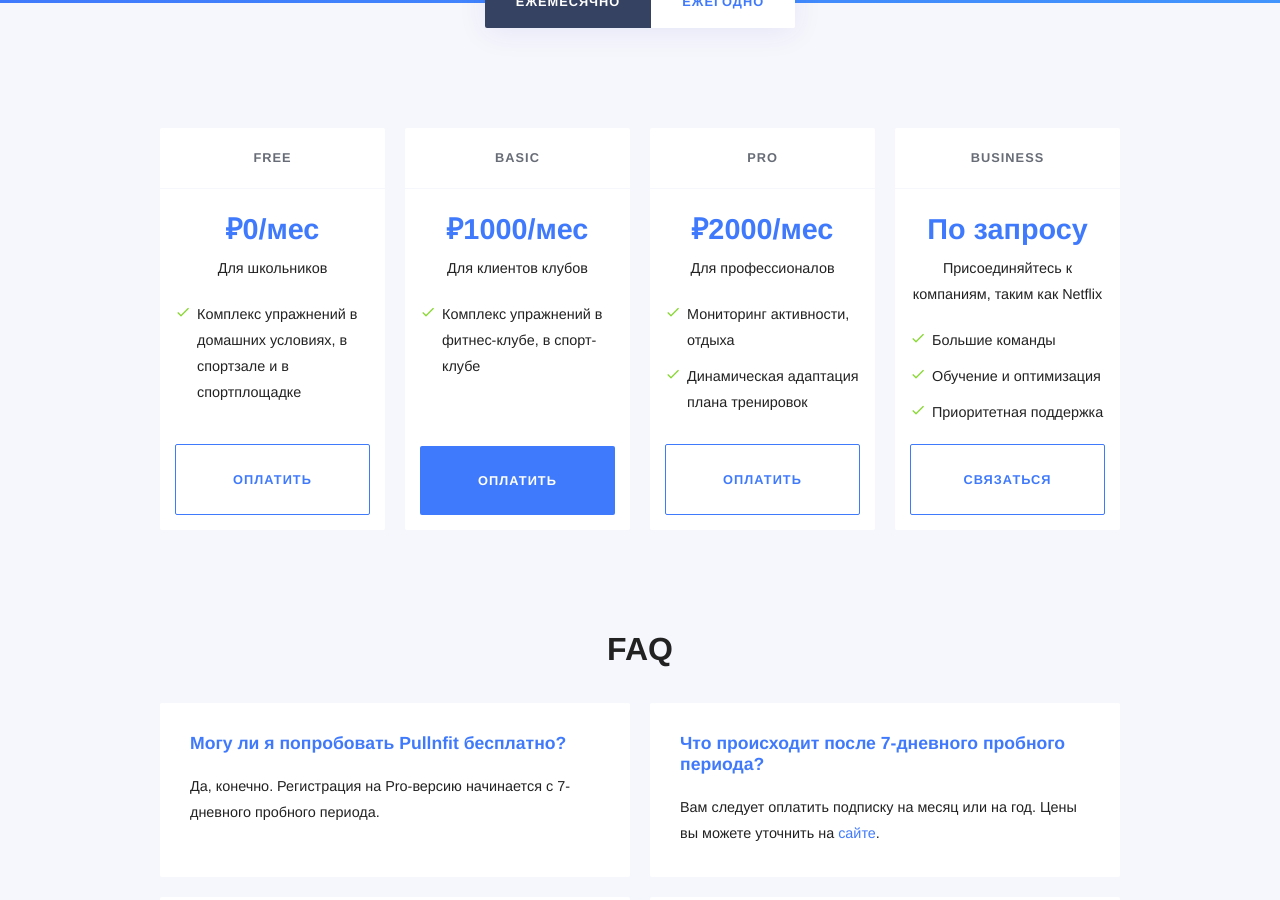
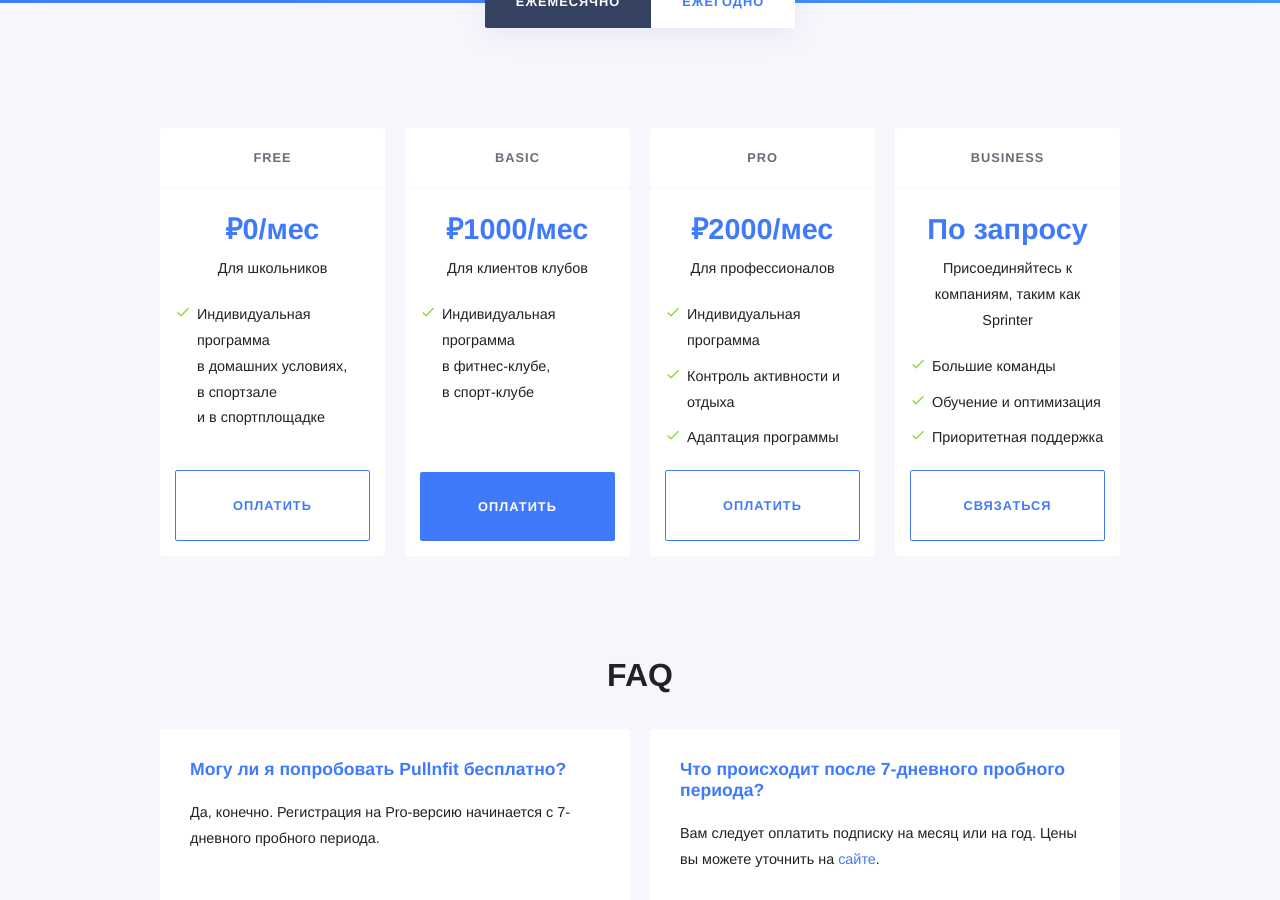
Before and after one commit to RakhimyanTim/adroholic.github.io, a Jekyll site: the page built from pages/pricing.html, in a window 1280 px wide and 900 px high, scrolled down 362 px. Built offline with Jekyll 4.4.1, drawn with Linux system fonts in a browser that asks for light colours; some web fonts are replaced.

Commit message:
Update plans.yml

```diff
--- a/_data/plans.yml
+++ b/_data/plans.yml
@@ -2,22 +2,23 @@
   price: 0
   sub: Для школьников
   features:
-    - Комплекс упражнений в домашних условиях, в спортзале и в спортплощадке
+    - Индивидуальная программа <br>в домашних условиях, <br>в спортзале <br>и в спортплощадке
 - name: Basic
   price: 1000
   sub: Для клиентов клубов
   highlight: true
   features:
-    - Комплекс упражнений в фитнес-клубе, в спорт-клубе
+    - Индивидуальная программа <br>в фитнес-клубе, <br>в спорт-клубе
 - name: Pro
   price: 2000
   sub: Для профессионалов
   features:
-    - Мониторинг активности, отдыха
-    - Динамическая адаптация плана тренировок
+    - Индивидуальная программа
+    - Контроль активности и отдыха
+    - Адаптация программы
 - name: Business
   price_alt: По запросу
-  sub: Присоединяйтесь к компаниям, таким как Netflix
+  sub: Присоединяйтесь к компаниям, таким как Sprinter
   features:
     - Большие команды
     - Обучение и оптимизация
```
